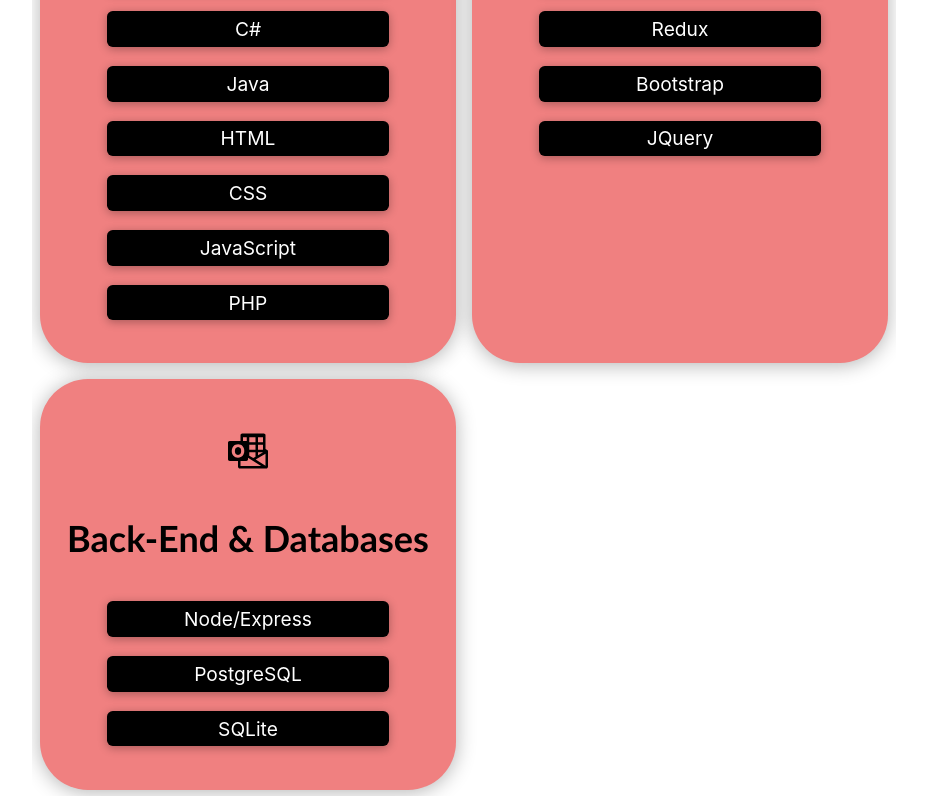
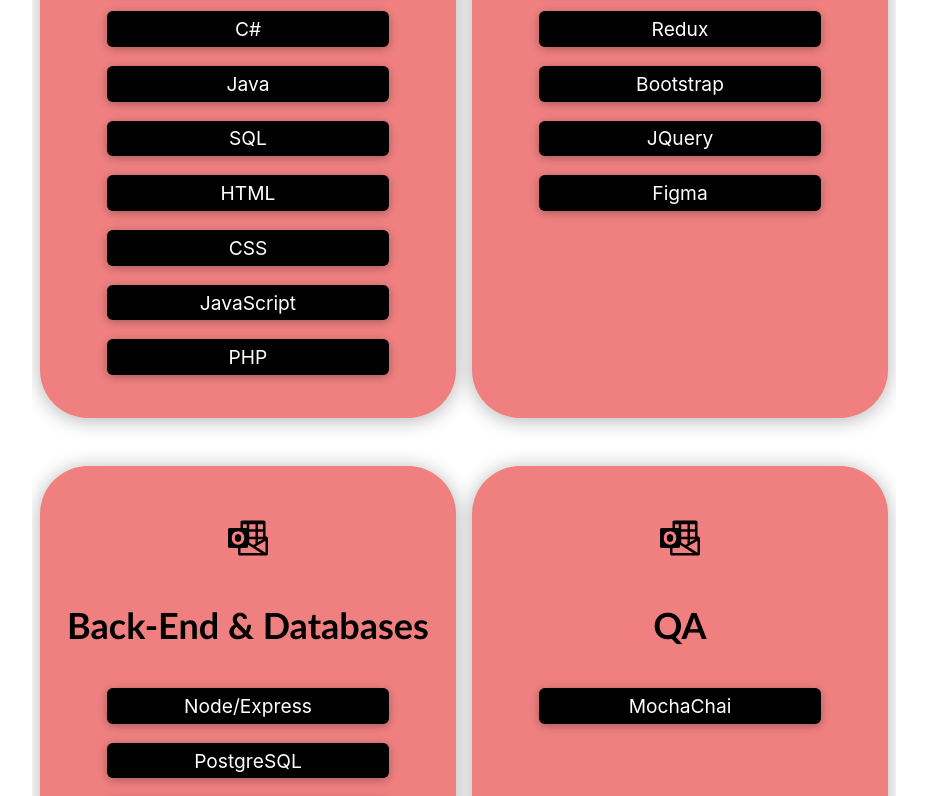
Before and after one commit to rudy-im/fullstack-portfolio, a React (Create React App) app: page / in a window 1280 px wide. Shown: the part 1120-1916 px from the top of the page, without its empty margins (336-1263 px from the left). Built offline with nearby package versions, Linux system fonts and the light colour scheme.

Commit message:
skill style

```diff
--- a/src/components/Main.css
+++ b/src/components/Main.css
@@ -51,5 +51,12 @@
 	grid-template-columns: repeat(auto-fit, minmax(300px, 1fr));
 	overflow-y: auto;
 	box-sizing: border-box;
+}
+
+.skill-container.landscape {
 	width: 90%;
 }
+
+.skill-container.portrait {
+	width: 60%;
+}
--- a/src/components/Main.js
+++ b/src/components/Main.js
@@ -30,6 +30,7 @@
   }, [isLandscape]);
 
   const mainClass = isLandscape ? `main side-banner` : `main top-banner${isScrolled ? ' scrolled' : ''}`;
+  const skillContainerClass = isLandscape ? 'skill-container landscape' : 'skill-container portrait';
 
   return (
     <div className={mainClass}>
@@ -43,10 +44,11 @@
 	  <div className="section"><h1>PROJECT</h1></div>
 	  <div className="section white">
 	    <h1>TECHNICAL STACK</h1>
-		<div class="skill-container">
-		  <Skill title="Languages & Frameworks" skills="Python;C#;Java;HTML;CSS;JavaScript;PHP"><OutlookIcon width="2rem" height="2rem" fill="black" /></Skill>
-		  <Skill title="Front-End" skills="React;Redux;Bootstrap;JQuery"><OutlookIcon width="2rem" height="2rem" fill="black" /></Skill>
+		<div className={skillContainerClass}>
+		  <Skill title="Languages & Frameworks" skills="Python;C#;Java;SQL;HTML;CSS;JavaScript;PHP"><OutlookIcon width="2rem" height="2rem" fill="black" /></Skill>
+		  <Skill title="Front-End" skills="React;Redux;Bootstrap;JQuery;Figma"><OutlookIcon width="2rem" height="2rem" fill="black" /></Skill>
 		  <Skill title="Back-End & Databases" skills="Node/Express;PostgreSQL;SQLite"><OutlookIcon width="2rem" height="2rem" fill="black" /></Skill>
+		  <Skill title="QA" skills="MochaChai"><OutlookIcon width="2rem" height="2rem" fill="black" /></Skill>
 	    </div>
 	  </div>
 	  <div className="section dark">
--- a/src/components/Skill.css
+++ b/src/components/Skill.css
@@ -3,6 +3,7 @@
 	text-align: center;
 	transition: all 0.3s ease;
 	margin: min(1vw, 1vh);
+	margin-bottom: min(5vw, 5vh);
 	padding: 1em 0;
 	border-radius: 2em;
 	box-shadow: 0 2px 20px rgba(0,0,0,0.3);
```
